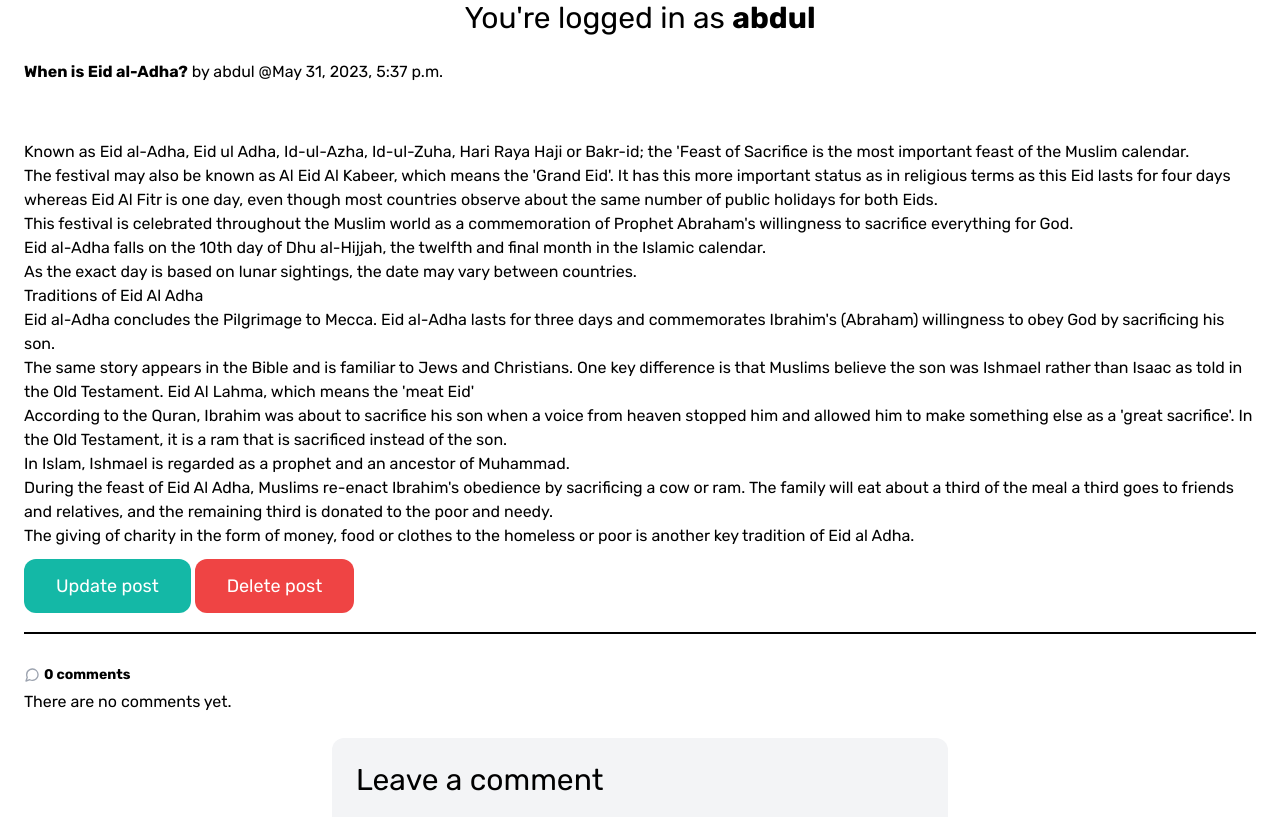
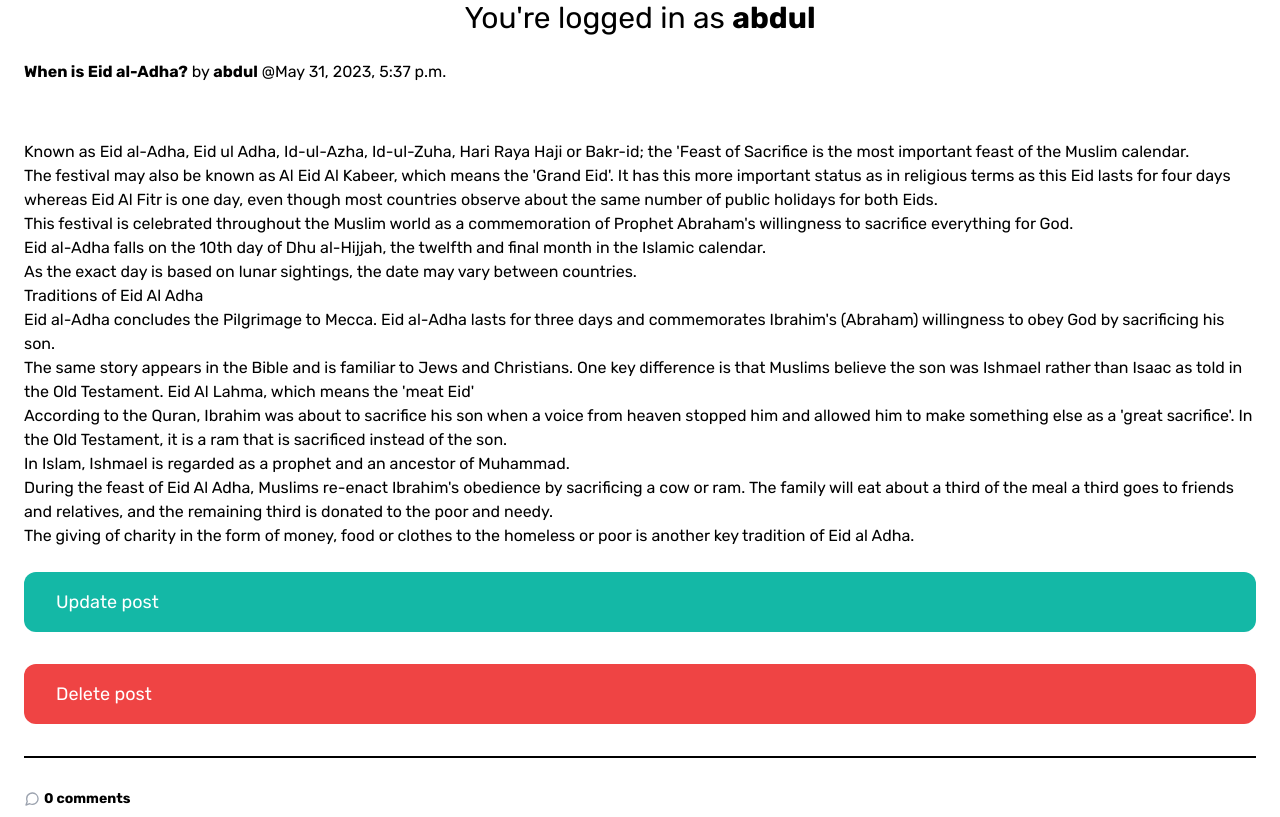
Before and after one commit to Abdulmumin3/DJ-Blog-app, a Django app: a page that uses blog_app/templates/blog_app/detail-page.html in a window 1280 px wide. Shown: the part 80-897 px from the top of the page. Run offline with Django 4.2, Linux system fonts and the light colour scheme; a user stored in the database is signed in; data comes from the database, SQL or seed files in the repository; data that the repository does not hold is empty; style sheets or scripts are compiled from the project's sources; some libraries are stand-ins or nearby versions.

Commit message:
Another commit

```diff
--- a/blog_app/templates/blog_app/detail-page.html
+++ b/blog_app/templates/blog_app/detail-page.html
@@ -4,11 +4,13 @@
 {% block content %}
 <div class="mb-8">
   <h2 class="mb-4">
-    <strong>{{post}}</strong> by {{post.author}} @{{post.updated_at}}
+    <strong>{{post}}</strong> by
+    <strong>{{post.author}}</strong> @{{post.updated_at}}
   </h2>
   <br />
   <p class="mb-4">{{post.body|linebreaks|urlize}}</p>
   <br />
+  <div class="flex flex-col gap-8">
     <a
       class="py-4 px-8 rounded-xl text-white text-lg bg-teal-500 hover:bg-teal-700"
       href="{% url 'blog:update' post.slug %}"
@@ -19,6 +21,7 @@
       href="{% url 'blog:delete' post.slug %}"
       >Delete post</a
     >
+  </div>
 </div>
 <div class="border-b-2 mb-8 border-solid border-black"></div>
 {% with comments.count as total_comments %}
```
Lines whose indentation alone changed are shown as unchanged.
